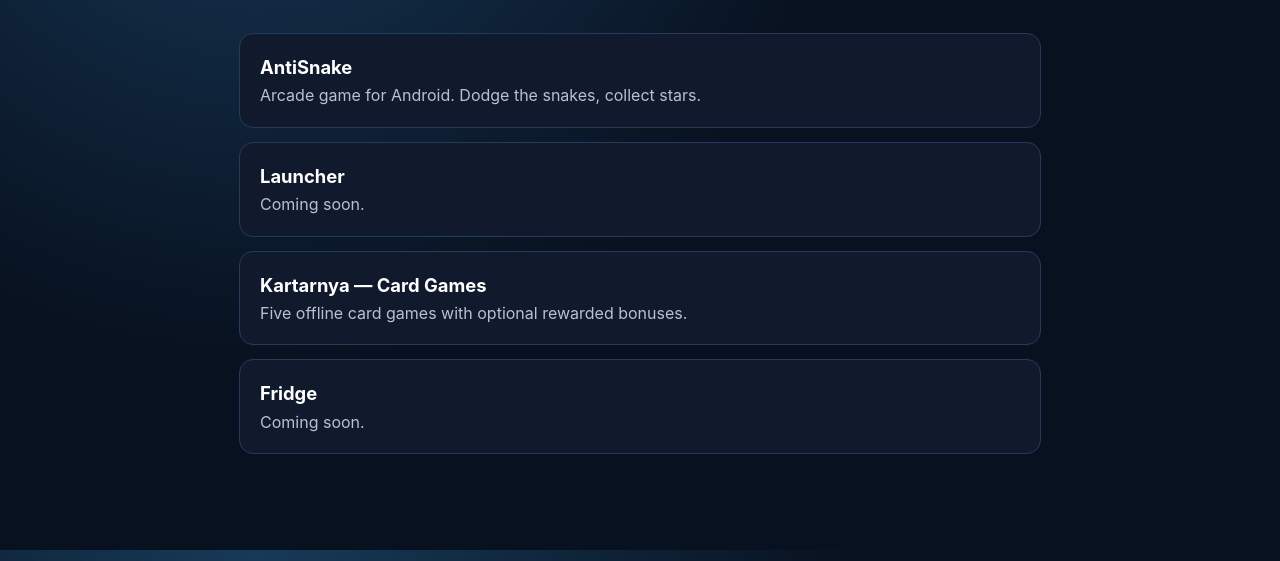
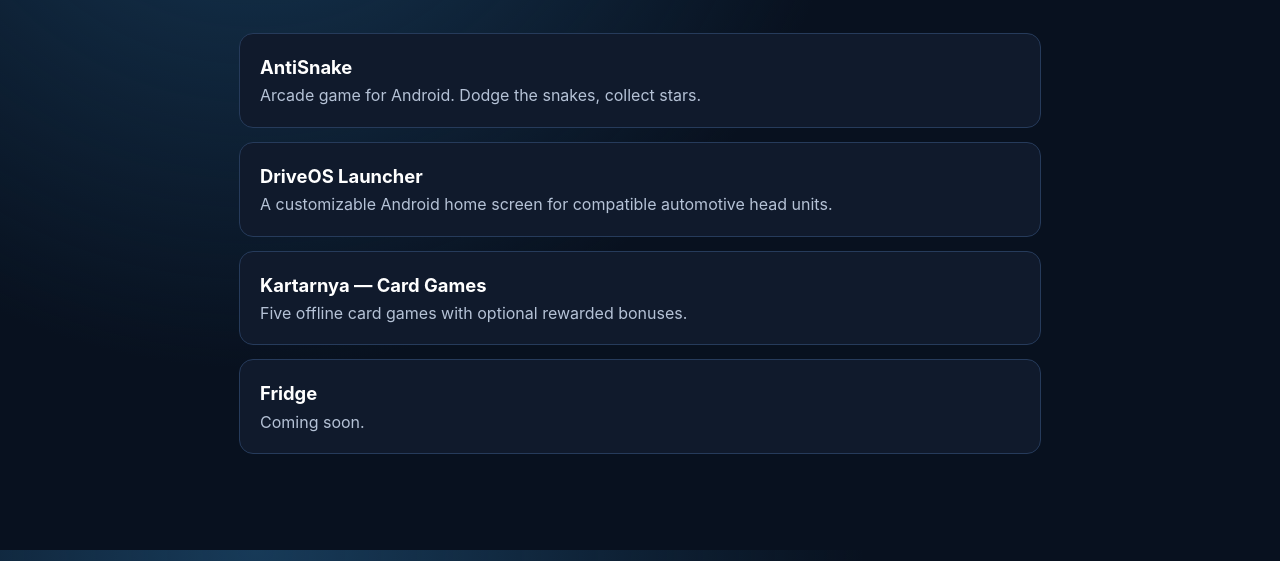
Before and after one commit to GhostFantom007/GhostFantom007.github.io, a plain HTML site: page index.html in a window 1280 px wide. Shown: the part 239-800 px from the top of the page. Drawn offline with Linux system fonts and the light colour scheme.

Commit message:
Add DriveOS Launcher to app directory

```diff
--- a/index.html
+++ b/index.html
@@ -15,14 +15,10 @@
 </head>
 <body>
   <main>
-    <header>
-      <div class="eyebrow">Developer</div>
-      <h1>GhostFantom007</h1>
-      <p>Mobile games and apps.</p>
-    </header>
+    <header><div class="eyebrow">Developer</div><h1>GhostFantom007</h1><p>Mobile games and apps.</p></header>
     <ul class="apps">
       <li><a class="card" href="/antysnake/"><b>AntiSnake</b><br><span style="color:var(--muted)">Arcade game for Android. Dodge the snakes, collect stars.</span></a></li>
-      <li><a class="card" href="/launcher/"><b>Launcher</b><br><span style="color:var(--muted)">Coming soon.</span></a></li>
+      <li><a class="card" href="/launcher/"><b>DriveOS Launcher</b><br><span style="color:var(--muted)">A customizable Android home screen for compatible automotive head units.</span></a></li>
       <li><a class="card" href="/cardroom/"><b>Kartarnya — Card Games</b><br><span style="color:var(--muted)">Five offline card games with optional rewarded bonuses.</span></a></li>
       <li><a class="card" href="/fridge/"><b>Fridge</b><br><span style="color:var(--muted)">Coming soon.</span></a></li>
     </ul>
```
